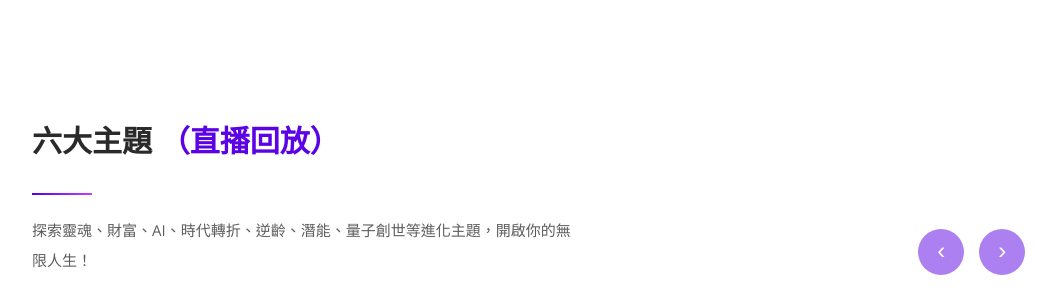
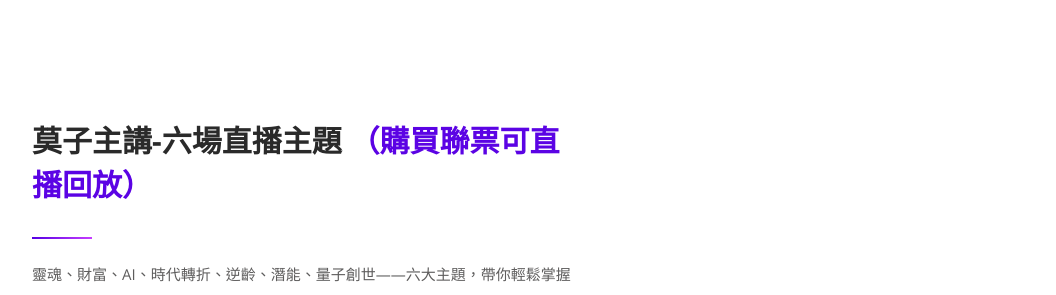
Before and after one commit to rolence0515/vf-life, a Flask app: page / in a window 1280 px wide. Shown: the part 1749-2044 px from the top of the page, without its empty margins (50-1106 px from the left). Run offline with Flask 3, Linux system fonts and the light colour scheme; some libraries are stand-ins or nearby versions.

Commit message:
Feat 新增自動輪播並更新直播描述
新增自動輪播功能，改善用戶體驗，使得頁面內容可自動切換。
更新主頁面直播描述，提供更詳細的直播資訊和未來活動亮點。

```diff
--- a/static/assets/js/custom.js
+++ b/static/assets/js/custom.js
@@ -138,6 +138,9 @@
 		loop: true,
 		nav: true,
 		margin: 30,
+		autoplay: true, // 新增自動輪播
+		autoplayTimeout: 4000, // 每4秒切換
+		autoplayHoverPause: true, // 滑鼠移上暫停
 		responsive: {
 			0: { items: 1 },      // 手機
 			600: { items: 1 },    // 小平板
--- a/templates/index.html
+++ b/templates/index.html
@@ -108,9 +108,9 @@
       <div class="row">
         <div class="col-lg-6">
           <div class="section-heading">
-            <h2>六大主題 <em>（直播回放）</em></h2>
+            <h2>莫子主講-六場直播主題 <em>（購買聯票可直播回放）</em></h2>
             <div class="line-dec"></div>
-            <p>探索靈魂、財富、AI、時代轉折、逆齡、潛能、量子創世等進化主題，開啟你的無限人生！</p>
+            <p>靈魂、財富、AI、時代轉折、逆齡、潛能、量子創世——六大主題，帶你輕鬆掌握未來趨勢，開啟人生新可能！每場直播都是一次自我升級的機會，讓你在變動時代中找到方向、活出更精彩的自己。</p>
           </div>
         </div>
       </div>
```
